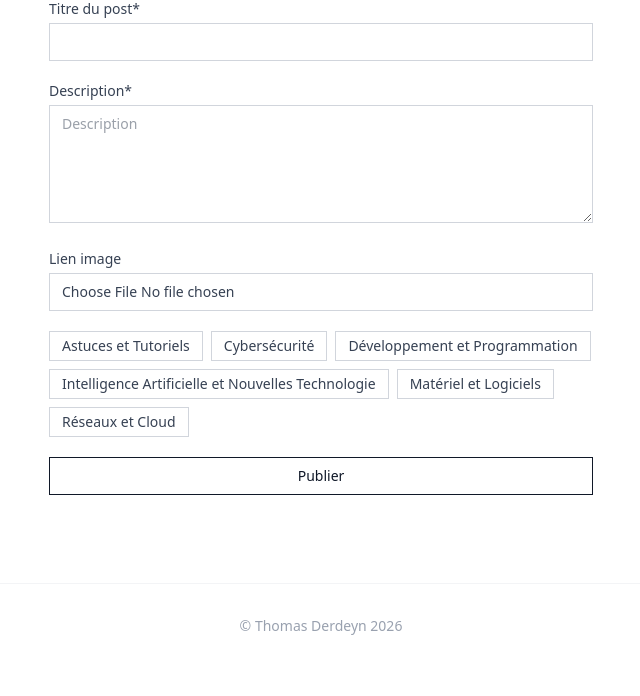
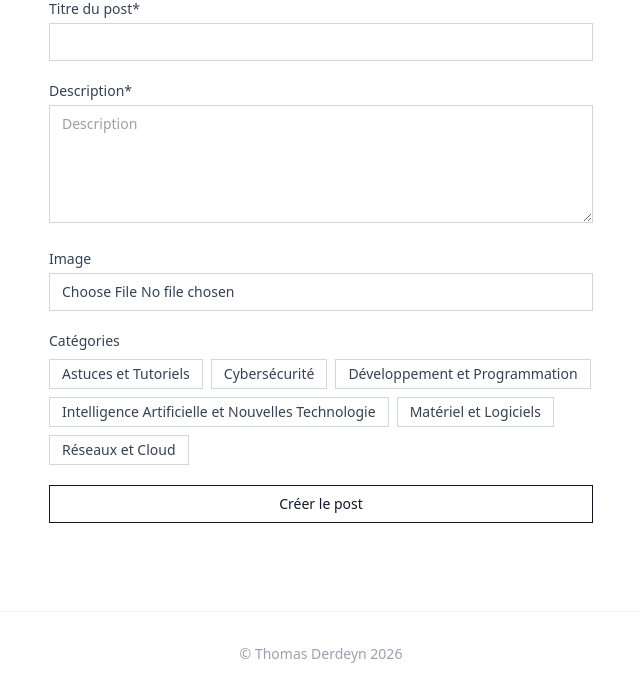
Before and after one commit to Thomas-src/myblog, a Django app: page /post/create/ in a window 1280 px wide. Shown: the part 206-902 px from the top of the page, without its empty margins (319-959 px from the left). Before the commit the page ends 841 px from the top, so only its background shows below. Run offline with Django 5.2, Linux system fonts and the light colour scheme; a user stored in the database is signed in; data comes from the database, SQL or seed files in the repository; both versions use the stored data as it was after the commit.

Commit message:
fin specific views

```diff
--- a/my_blog/blog_app/templates/blog_app/category/category.html
+++ b/my_blog/blog_app/templates/blog_app/category/category.html
@@ -19,7 +19,7 @@
 
         <article
             class="group overflow-hidden rounded-2xl border border-gray-200 bg-white shadow-sm transition duration-300 hover:shadow-md">
-            <a href="{% url 'post' id=post.id %}" class="flex flex-col">
+            <a href="{% url 'post' pk=post.pk %}" class="flex flex-col">
                 <div class="h-44 overflow-hidden bg-gray-100">
                     {% if post.image %}
                     <img src="{{ post.image.url }}" alt="{{ post.title }}"
--- a/my_blog/blog_app/templates/blog_app/index.html
+++ b/my_blog/blog_app/templates/blog_app/index.html
@@ -92,7 +92,7 @@
 
         <div class="mt-8">
 
-          <a href="{% url 'post' id=latest_post.id %}" class="inline-flex items-center gap-2 rounded-lg bg-gray-900 px-5 py-3 text-sm font-medium text-white transition hover:bg-gray-700 focus:outline-none focus:ring-2 focus:ring-gray-900 focus:ring-offset-2">
+          <a href="{% url 'post' pk=latest_post.pk %}" class="inline-flex items-center gap-2 rounded-lg bg-gray-900 px-5 py-3 text-sm font-medium text-white transition hover:bg-gray-700 focus:outline-none focus:ring-2 focus:ring-gray-900 focus:ring-offset-2">
             Lire l'article
             <i class="fa-solid fa-arrow-right text-xs"></i>
           </a>
--- a/my_blog/blog_app/templates/blog_app/post/post_create.html
+++ b/my_blog/blog_app/templates/blog_app/post/post_create.html
@@ -1,35 +1,96 @@
+
 {% extends 'base.html' %}
+{% load static %}
+
 {% block title %}Créer un post{% endblock %}
 
 {% block content %}
-{% load static %}
 
 <div class="max-w-xl mx-auto px-4 py-10">
-    <h2 class="text-xl font-semibold text-gray-900 mb-6">Créer votre post</h2>
+    <h2 class="text-xl font-semibold text-gray-900 mb-6">
+        Créer votre post
+    </h2>
 
-    <form method="post" action="{% url 'post_create' %}" enctype="multipart/form-data" class="space-y-5" >
+    <form method="post"
+          action="{% url 'post_create' %}"
+          enctype="multipart/form-data"
+          class="space-y-5">
+
         {% csrf_token %}
 
+        {% if form.non_field_errors %}
+            <div class="text-sm text-red-600">
+                {{ form.non_field_errors }}
+            </div>
+        {% endif %}
+
         <div>
-            <label for="title_post" class="block text-sm text-gray-700 mb-1">Titre du post*</label>
-            <input required type="text" name="title" id="title_post" value="{{form.title}}" class="w-full border border-gray-300 px-3 py-2 text-sm focus:outline-none focus:border-gray-500">
+            <label for="id_title"
+                   class="block text-sm text-gray-700 mb-1">
+                Titre du post*
+            </label>
+
+            <input required
+                   type="text"
+                   name="title"
+                   id="id_title"
+                   maxlength="50"
+                   value="{{ form.title.value|default_if_none:'' }}"
+                   class="w-full border border-gray-300 px-3 py-2 text-sm focus:outline-none focus:border-gray-500">
+
+            {% for error in form.title.errors %}
+                <p class="text-sm text-red-600">{{ error }}</p>
+            {% endfor %}
         </div>
 
         <div>
-            <label for="description" class="block text-sm text-gray-700 mb-1">Description*</label>
-            <textarea required name="description" placeholder="Description" id="description" rows="5" class="w-full border border-gray-300 px-3 py-2 text-sm focus:outline-none focus:border-gray-500">{{form.description}}</textarea>
+            <label for="id_description"
+                   class="block text-sm text-gray-700 mb-1">
+                Description*
+            </label>
+
+            <textarea required
+                      name="description"
+                      id="id_description"
+                      placeholder="Description"
+                      rows="5"
+                      maxlength="500"
+                      class="w-full border border-gray-300 px-3 py-2 text-sm focus:outline-none focus:border-gray-500">{{ form.description.value|default_if_none:'' }}</textarea>
+
+            {% for error in form.description.errors %}
+                <p class="text-sm text-red-600">{{ error }}</p>
+            {% endfor %}
         </div>
 
         <div>
-            <label for="image" class="block text-sm text-gray-700 mb-1">Lien image</label>
-        <input type="file" accept="image/*" capture="camera" name="image" id="image" value="{{form.image}}" class="w-full border border-gray-300 px-3 py-2 text-sm focus:outline-none focus:border-gray-500">
+            <label for="id_image"
+                   class="block text-sm text-gray-700 mb-1">
+                Image
+            </label>
+
+            <input type="file"
+                   accept="image/*"
+                   name="image"
+                   id="id_image"
+                   class="w-full border border-gray-300 px-3 py-2 text-sm focus:outline-none focus:border-gray-500">
+
+            {% for error in form.image.errors %}
+                <p class="text-sm text-red-600">{{ error }}</p>
+            {% endfor %}
         </div>
+
+        <div>
+            <p class="text-sm text-gray-700 mb-2">Catégories</p>
 
             <div class="flex flex-wrap gap-2">
                 {% for category in categories %}
                     <label class="cursor-pointer">
-                <input type="checkbox" name="categories" value="{{ category.id }}" class="peer sr-only"
-                {% if  category.id in selected_ids %}checked{% endif %}>
+                        <input type="checkbox"
+                               name="categories"
+                               value="{{ category.pk }}"
+                               class="peer sr-only"
+                               {% if category.pk in form.categories.value %}checked{% endif %}>
+
                         <span class="inline-block border border-gray-300 px-3 py-1 text-sm bg-white
                                      peer-checked:bg-gray-900 peer-checked:text-white peer-checked:border-gray-900
                                      peer-focus-visible:ring-2 peer-focus-visible:ring-gray-400">
@@ -41,7 +102,15 @@
                 {% endfor %}
             </div>
 
-        <input type="submit" value="Publier" class="w-full border border-gray-900 px-4 py-2 text-sm text-gray-900 hover:bg-gray-900 hover:text-white transition-colors cursor-pointer">
+            {% for error in form.categories.errors %}
+                <p class="text-sm text-red-600">{{ error }}</p>
+            {% endfor %}
+        </div>
+
+        <button type="submit"
+                class="w-full border border-gray-900 px-4 py-2 text-sm text-gray-900 hover:bg-gray-900 hover:text-white transition-colors cursor-pointer">
+            {{ action_text | default:"Créer le post" }}
+        </button>
     </form>
 </div>
 
--- a/my_blog/blog_app/templates/blog_app/post/post_delete.html
+++ b/my_blog/blog_app/templates/blog_app/post/post_delete.html
@@ -50,10 +50,10 @@
         Cette action est irréversible. Le post et son image seront définitivement supprimés.
     </p>
 
-    <form method="post" action="{% url 'post_delete' id=post.id %}" id="delete-form" class="flex gap-3">
+    <form method="post" action="{% url 'post_delete' pk=post.pk %}" id="delete-form" class="flex gap-3">
         {% csrf_token %}
 
-        <a href="{% url 'post' id=post.id %}"
+        <a href="{% url 'post' pk=post.pk %}"
             class="w-full border border-gray-300 px-4 py-2 text-center text-sm text-gray-700 transition-colors hover:bg-gray-100">
             Annuler
         </a>
--- a/my_blog/blog_app/templates/blog_app/post/post_edit.html
+++ b/my_blog/blog_app/templates/blog_app/post/post_edit.html
@@ -14,7 +14,7 @@
     <p class="mb-4 text-sm text-red-600">{{ error }}</p>
     {% endif %}
 
-    <form method="post" action="{% url 'post_edit' id=post.id %}" enctype="multipart/form-data" class="space-y-5">
+    <form method="post" action="{% url 'post_edit' pk=post.pk %}" enctype="multipart/form-data" class="space-y-5">
         {% csrf_token %}
 
         <div>
@@ -59,7 +59,7 @@
     </div>
 
         <div class="flex gap-3">
-            <a href="{% url 'post' id=post.id %}"
+            <a href="{% url 'post' pk=post.pk %}"
                 class="w-full border border-gray-300 px-4 py-2 text-sm text-gray-700 text-center hover:bg-gray-100 transition-colors">
                 Annuler
             </a>
--- a/my_blog/blog_app/templates/blog_app/post/post_list.html
+++ b/my_blog/blog_app/templates/blog_app/post/post_list.html
@@ -32,7 +32,7 @@
 
     <article
       class="group overflow-hidden rounded-2xl border border-gray-200 bg-white shadow-sm transition duration-300 hover:shadow-md">
-      <a href="{% url 'post' id=post.id %}" class="flex flex-col">
+      <a href="{% url 'post'  pk=post.pk %}" class="flex flex-col">
         <div class="h-44 overflow-hidden bg-gray-100">
 
           {% if post.image %}
--- a/my_blog/blog_app/templates/blog_app/user.html
+++ b/my_blog/blog_app/templates/blog_app/user.html
@@ -37,7 +37,7 @@
 
         <article
             class="group overflow-hidden rounded-2xl border border-gray-200 bg-white shadow-sm transition duration-300 hover:shadow-md">
-            <a href="{% url 'post' id=post.id %}" class="flex flex-col">
+            <a href="{% url 'post' pk=post.pk %}" class="flex flex-col">
                 <div class="h-44 overflow-hidden bg-gray-100">
                     {% if post.image %}
                     <img src="{{ post.image.url }}" alt="{{ post.title }}"
--- a/my_blog/blog_app/templates/blog_app/user/profile.html
+++ b/my_blog/blog_app/templates/blog_app/user/profile.html
@@ -33,7 +33,7 @@
         <article
             class="group overflow-hidden rounded-2xl border border-gray-200 bg-white shadow-sm transition duration-300 hover:-translate-y-1 hover:shadow-lg">
 
-            <a href="{% url 'post' id=post.id %}" class="flex flex-col">
+            <a href="{% url 'post'  pk=post.pk %}" class="flex flex-col">
                 <div class="h-44 overflow-hidden bg-gray-100">
                     {% if post.image %}
                     <img src="{{ post.image.url }}" alt="{{ post.title }}"
@@ -64,11 +64,11 @@
                 </div>
 
                 <div class="flex shrink-0 items-center gap-2">
-                    <a href="{% url 'post_edit' id=post.id %}" title="Modifier le post" aria-label="Modifier le post"
+                    <a href="{% url 'post_edit' pk=post.pk %}" title="Modifier le post" aria-label="Modifier le post"
                         class="inline-flex h-9 w-9 items-center justify-center rounded-lg border border-gray-200 text-gray-500 transition hover:border-gray-950 hover:bg-gray-950 hover:text-white">
                         <i class="fa-solid fa-pen text-sm"></i>
                     </a>
-                    <a href="{% url 'post_delete' id=post.id %}" title="Supprimer le post"
+                    <a href="{% url 'post_delete' pk=post.pk %}" title="Supprimer le post"
                         aria-label="Supprimer le post"
                         class="inline-flex h-9 w-9 items-center justify-center rounded-lg border border-red-100 text-red-500 transition hover:border-red-500 hover:bg-red-500 hover:text-white">
                         <i class="fa-solid fa-trash text-sm"></i>
--- a/my_blog/blog_app/urls.py
+++ b/my_blog/blog_app/urls.py
@@ -5,10 +5,10 @@ urlpatterns = [
     path('', views.IndexView.as_view(), name="index"),
 
     path('post/list/', views.PostListView.as_view(), name="post_list"),
-    path('post/<int:id>/', views.PostView.as_view(), name="post"),
+    path('post/<int:pk>/', views.PostView.as_view(), name="post"),
     path('post/create/', views.CreatePostView.as_view(), name="post_create"),
-    path('post/edit/<int:id>/', views.EditPostView.as_view(), name="post_edit"),
-    path('post/delete/<int:id>/', views.DeletePostView.as_view(), name='post_delete'),
+    path('post/edit/<int:pk>/', views.EditPostView.as_view(), name="post_edit"),
+    path('post/delete/<int:pk>/', views.DeletePostView.as_view(), name='post_delete'),
 
     path('category/list/', views.CategoryListView.as_view(), name="category_list"),
     path('category/<int:pk>/', views.CategoryView.as_view(), name="category"),
--- a/my_blog/blog_app/views/category_views.py
+++ b/my_blog/blog_app/views/category_views.py
@@ -9,7 +9,6 @@ from django.conf import settings
 
 from django.utils import timezone
 
-from django.views.generic.base import View
 from django.views.generic.detail import DetailView
 from django.views.generic.list import ListView
 from django.views.generic.edit import CreateView, UpdateView, DeleteView
--- a/my_blog/blog_app/views/post_views.py
+++ b/my_blog/blog_app/views/post_views.py
@@ -1,41 +1,57 @@
-from django.views.generic.base import View
+from django.contrib.auth.mixins import PermissionRequiredMixin
 from django.core.paginator import Paginator
 from ..models import Category, Post
 from django.shortcuts import get_object_or_404, redirect, render
 from django.contrib import messages
+from django.views.generic.detail import DetailView
+from django.views.generic.list import ListView
+from django.views.generic.base import View
+from django.views.generic.edit import CreateView, UpdateView, DeleteView
+from django.utils import timezone
+from ..forms import PostForm
+class PostListView(ListView):
+    model = Post
+    paginate_by = 18
+    template_name = "blog_app/post/post_list.html"
+    ordering = ["-createAt"]
+    def get_context_data(self, **kwargs):
+        context = super().get_context_data(**kwargs)
+        context["now"] = timezone.now()
+        return context
 
-class PostListView(View):
-    paginate_by = 6
-    def get(self, request):
+class PostView(DetailView):
+    model = Post
+    template_name = "blog_app/post/post.html"
+    def get_context_data(self, **kwargs):
+        post = self.object
+        context = super().get_context_data(**kwargs)
+        context["post"] = post
+        context["post_categories"] = post.categories.all().order_by("-id")
+        return context
 
-        try:
-            posts = Post.objects.all().order_by("-createAt")
-        except Post.DoesNotExist:
-            posts = None
-        paginator = Paginator(posts, self.paginate_by)
-        page_obj = paginator.get_page(request.GET.get("page"))
-        context = {
-            "page_obj": page_obj,
-        }
+class CreatePostView(PermissionRequiredMixin, CreateView):
+    permission_required = "blog_app.add_post"
+    model = Post
+    form_class = PostForm
+    template_name = "blog_app/post/post_create.html"
 
-        return render(request, "blog_app/post/post_list.html", context)
+    def get_context_data(self, **kwargs):
+        context = super().get_context_data(**kwargs)
+        context["categories"] = Category.objects.all()
+        context["action_text"] = "Créer"
+        return context
 
-class PostView(View):
-    def get(self, request, id):
-        try:
-            post = Post.objects.get(id=id)
-        except Post.DoesNotExist:
-            messages.error(request, "Le poste n'existe pas")
-            return redirect("post_list")
+    def form_valid(self, form):
+        form.instance.creator = self.request.user
+        response = super().form_valid(form)
+        messages.success(self.request,"Le post a été créé avec succès.")
+        return redirect("post", pk=self.object.pk)
 
-        context = {
-            "post": post,
-            "post_categories" : post.categories.all().order_by("-id")
-        }
 
-        return render(request, "blog_app/post/post.html", context)
 
-class CreatePostView(View):
+class CreatePostView(PermissionRequiredMixin,View):
+    permission_required = "blog_app.add_post"
+    model = Post
     def get(self, request):
         # Vérifier connexion utilisateur
         if not request.user.is_authenticated:
@@ -91,97 +107,51 @@ class CreatePostView(View):
             post.categories.set(category_ids)
 
         messages.success(request,"Le post a été créé avec succès")
-        return redirect("post", id=post.id)
+        return redirect("post", pk=post.pk)
 
-class EditPostView(View):
-     def get(self, request,id):
-            # Vérifier connexion utilisateur
-            try:
-                post = Post.objects.get(id=id)
-            except Post.DoesNotExist:
-                messages.error(request,"Le post n'existe pas")
-                return redirect("profile")
 
-            if post.creator != request.user:
-                messages.error(request, "Vous ne pouvez modifier que vos propres posts")
-                return redirect("profile")
+class EditPostView(PermissionRequiredMixin,UpdateView):
+    permission_required = "blog_app.change_post"
+    model = Post
+    template_name = "blog_app/post/post_edit.html"
+    form_class = PostForm
+    def get_context_data(self, **kwargs):
+        context = super().get_context_data(**kwargs)
+        context["categories"] = Category.objects.all()
+        context["selected_ids"] = list(self.object.categories.values_list("id", flat=True))
+        context["action_text"] = "Modifier"
+        return context
+    def form_valid(self, form):
+        post = self.object
 
-            context = {  "post": post,
-                       "categories": Category.objects.all(),
-                       "selected_ids": list(post.categories.values_list("id", flat=True)), }
-
-            return render(request, "blog_app/post/post_edit.html", context)
-
-     def post(self, request,id):
-            if not request.user.is_authenticated:
-                return redirect(f"{settings.LOGIN_URL}?next={request.path}")
-
-            try:
-                post = Post.objects.get(id=id)
-            except Post.DoesNotExist:
-                messages.error(request,"Le post n'existe pas")
-                return redirect("profile")
-
-            if post.creator != request.user:
-                messages.error(request, "Vous ne pouvez modifier que vos propres posts")
-                return redirect("profile")
-
-            title = request.POST.get("title", "").strip()
-            description = request.POST.get("description", "").strip()
-            image = request.FILES.get("image")
-            category_ids = request.POST.getlist("categories")
-
-            if not title or not description:
-                messages.success(request,"Le titre et la description sont obligatoire")
-                context = {
-                "post": post,
-                "categories": Category.objects.all(),
-                "form": {"title": title, "description": description},
-                "selected_ids": list(post.categories.values_list("id", flat=True)),
-                }
-                return render(request, "blog_app/post/post_edit.html", context)
-            post.title = title
-            post.description = description
-
-            if image:
-                if post.image:
-                        post.image.delete(save=False)
-                post.image = image
-
-            post.save()
-            post.categories.set(category_ids)
-            messages.success(request,"Le post a été modifié avec succès")
-            return redirect("post", id=post.id)
-
-class DeletePostView(View):
-    def get(self, request,id):
-        if not request.user.is_authenticated:
-            return redirect(f"{settings.LOGIN_URL}?next={request.path}")
-        try:
-            post = Post.objects.get(id=id)
-        except Post.DoesNotExist:
-            messages.error(request,"Le post n'existe pas")
+        if post.creator != self.request.user:
+            messages.error(self.request, "Vous ne pouvez modifier que vos propres posts")
             return redirect("profile")
 
-        if post.creator != request.user:
-            messages.error(request, "Vous ne pouvez modifier que vos propres posts")
-            return redirect("profile")
+        category = form.save()
+        messages.success(self.request,f'Post "{category.pk}" modifié avec succès.')
 
-        context = {  "post": post }
-        return render(request, "blog_app/post/post_delete.html", context)
-    def post(self, request, id):
-        if not request.user.is_authenticated:
-            return redirect(f"{settings.LOGIN_URL}?next={request.path}")
-        try:
-            post = Post.objects.get(id=id)
-        except Post.DoesNotExist:
-            messages.error(request,"Le post n'existe pas")
-            return redirect("profile")
+        return redirect("post", pk=category.pk)
 
-        if post.creator != request.user:
-            messages.error(request, "Vous ne pouvez modifier que vos propres posts")
-            return redirect("profile")
+
+class DeletePostView(PermissionRequiredMixin,DeleteView):
+    permission_required = "blog_app.delete_post"
+    model = Post
+    template_name = "blog_app/post/post_delete.html"
+    def get_context_data(self, **kwargs):
+        context = super().get_context_data(**kwargs)
+        context["action_text"] = "Supprimer"
+        return context
+    def form_valid(self, form):
+        post = self.object
+
+        # Uniquement le groupe admin peut le poste désormais
+        # if post.creator != self.request.user:
+        #    messages.error(self.request, "Vous ne pouvez modifier que vos propres posts")
+        #    return redirect("profile")
 
         post.delete()
-        messages.success(request, "Le post a été supprimé.")
+
+        messages.success(self.request,"Le post a été supprimé.")
+
         return redirect("profile")
```
Also changed, not shown: my_blog/blog_app/templates/registration/edit-profile.html (added, +100 -0 lines), my_blog/db.sqlite3, readme.md. Lines whose indentation alone changed are shown as unchanged.
